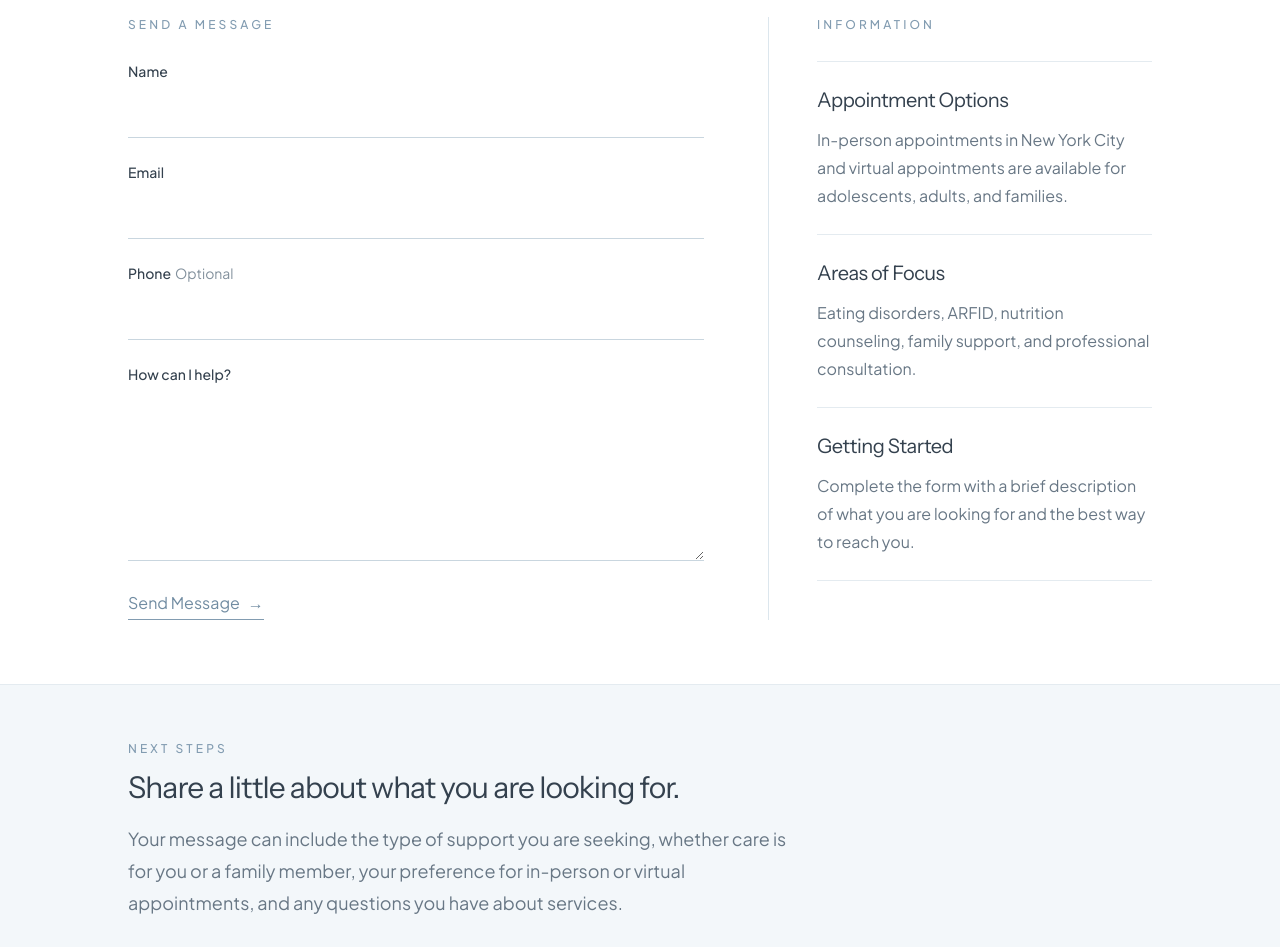
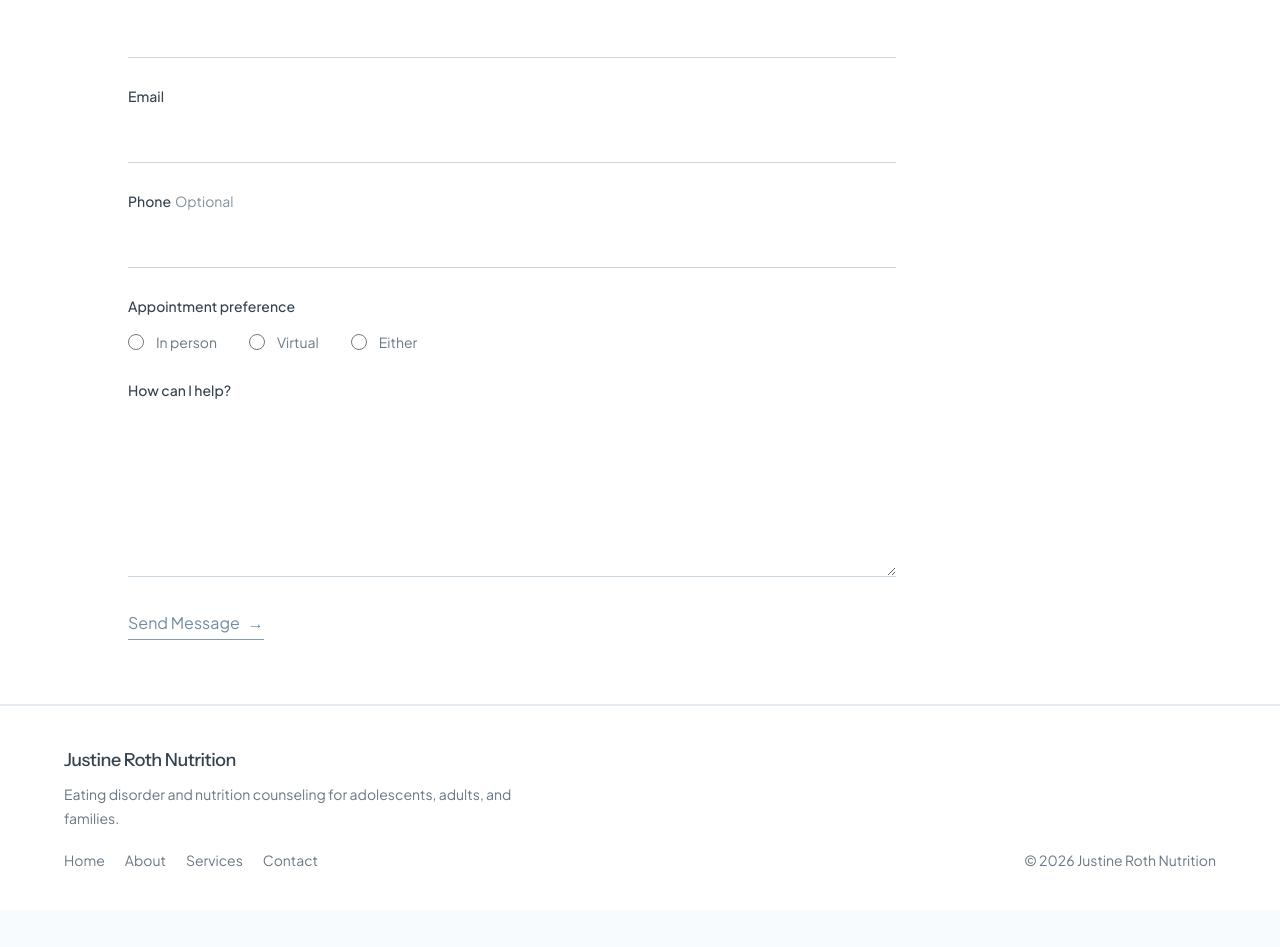
Before and after one commit to justinerothrd/justine-roth-nutrition, a Next.js app: page /contact in a window 1280 px wide. Shown: the part 465-1412 px from the top of the page. After the commit the page ends 1375 px from the top, so only its background shows below. Built offline with nearby package versions, Linux system fonts and the light colour scheme.

Commit message:
Update page.tsx

```diff
--- a/app/contact/page.tsx
+++ b/app/contact/page.tsx
@@ -1,10 +1,9 @@
 export default function ContactPage() {
   return (
     <main className="min-h-screen bg-white text-[#34414E]">
-      {/* Intro */}
+      {/* Heading */}
       <section className="border-b border-[#E4EBF0] px-6 py-12 md:py-16">
         <div className="mx-auto max-w-5xl">
-          <div className="max-w-3xl">
           <p className="text-xs font-medium uppercase tracking-[0.26em] text-[#829CB1]">
             Contact
           </p>
@@ -13,25 +12,18 @@ export default function ContactPage() {
             Get in touch.
           </h1>
 
-            <p className="mt-6 text-lg leading-8 text-[#687785]">
-              Reach out to learn more about nutrition counseling, eating
-              disorder support, ARFID, family support, or professional
-              consultation. Appointments are available both in person in New
-              York City and virtually.
+          <p className="mt-5 max-w-2xl text-lg leading-8 text-[#687785]">
+            In-person appointments in New York City and virtual appointments
+            are available.
           </p>
-          </div>
         </div>
       </section>
 
-      {/* Form and information */}
+      {/* Contact form */}
       <section className="border-b border-[#E4EBF0] px-6 py-14 md:py-16">
-        <div className="mx-auto grid max-w-5xl gap-12 md:grid-cols-[1.2fr_0.8fr] md:gap-16">
-          <div>
-            <p className="text-xs font-medium uppercase tracking-[0.26em] text-[#829CB1]">
-              Send a Message
-            </p>
-
-            <form className="mt-7 space-y-6">
+        <div className="mx-auto max-w-5xl">
+          <div className="max-w-3xl">
+            <form className="space-y-7">
               <div>
                 <label
                   htmlFor="name"
@@ -45,7 +37,8 @@ export default function ContactPage() {
                   name="name"
                   type="text"
                   autoComplete="name"
-                  className="w-full border-0 border-b border-[#C9D6DF] bg-transparent px-0 py-3 text-[#34414E] outline-none transition-colors placeholder:text-[#9AA6B1] focus:border-[#829CB1]"
+                  required
+                  className="w-full border-0 border-b border-[#C9D6DF] bg-transparent px-0 py-3 text-[#34414E] outline-none transition-colors focus:border-[#829CB1]"
                 />
               </div>
 
@@ -62,7 +55,8 @@ export default function ContactPage() {
                   name="email"
                   type="email"
                   autoComplete="email"
-                  className="w-full border-0 border-b border-[#C9D6DF] bg-transparent px-0 py-3 text-[#34414E] outline-none transition-colors placeholder:text-[#9AA6B1] focus:border-[#829CB1]"
+                  required
+                  className="w-full border-0 border-b border-[#C9D6DF] bg-transparent px-0 py-3 text-[#34414E] outline-none transition-colors focus:border-[#829CB1]"
                 />
               </div>
 
@@ -82,9 +76,47 @@ export default function ContactPage() {
                   name="phone"
                   type="tel"
                   autoComplete="tel"
-                  className="w-full border-0 border-b border-[#C9D6DF] bg-transparent px-0 py-3 text-[#34414E] outline-none transition-colors placeholder:text-[#9AA6B1] focus:border-[#829CB1]"
+                  className="w-full border-0 border-b border-[#C9D6DF] bg-transparent px-0 py-3 text-[#34414E] outline-none transition-colors focus:border-[#829CB1]"
                 />
               </div>
+
+              <fieldset>
+                <legend className="mb-4 text-sm font-medium text-[#34414E]">
+                  Appointment preference
+                </legend>
+
+                <div className="flex flex-wrap gap-x-8 gap-y-4 text-sm text-[#687785]">
+                  <label className="flex items-center gap-3">
+                    <input
+                      type="radio"
+                      name="appointmentPreference"
+                      value="in-person"
+                      className="h-4 w-4 accent-[#829CB1]"
+                    />
+                    In person
+                  </label>
+
+                  <label className="flex items-center gap-3">
+                    <input
+                      type="radio"
+                      name="appointmentPreference"
+                      value="virtual"
+                      className="h-4 w-4 accent-[#829CB1]"
+                    />
+                    Virtual
+                  </label>
+
+                  <label className="flex items-center gap-3">
+                    <input
+                      type="radio"
+                      name="appointmentPreference"
+                      value="either"
+                      className="h-4 w-4 accent-[#829CB1]"
+                    />
+                    Either
+                  </label>
+                </div>
+              </fieldset>
 
               <div>
                 <label
@@ -98,7 +130,8 @@ export default function ContactPage() {
                   id="message"
                   name="message"
                   rows={6}
-                  className="w-full resize-y border-0 border-b border-[#C9D6DF] bg-transparent px-0 py-3 text-[#34414E] outline-none transition-colors placeholder:text-[#9AA6B1] focus:border-[#829CB1]"
+                  required
+                  className="w-full resize-y border-0 border-b border-[#C9D6DF] bg-transparent px-0 py-3 text-[#34414E] outline-none transition-colors focus:border-[#829CB1]"
                 />
               </div>
 
@@ -111,68 +144,6 @@ export default function ContactPage() {
               </button>
             </form>
           </div>
-
-          <aside className="border-t border-[#DCE6ED] pt-8 md:border-l md:border-t-0 md:pl-12 md:pt-0">
-            <p className="text-xs font-medium uppercase tracking-[0.26em] text-[#829CB1]">
-              Information
-            </p>
-
-            <div className="mt-7 divide-y divide-[#E4EBF0] border-y border-[#E4EBF0]">
-              <div className="py-6">
-                <h2 className="font-heading text-xl font-normal tracking-[-0.025em]">
-                  Appointment Options
-                </h2>
-
-                <p className="mt-3 leading-7 text-[#687785]">
-                  In-person appointments in New York City and virtual
-                  appointments are available for adolescents, adults, and
-                  families.
-                </p>
-              </div>
-
-              <div className="py-6">
-                <h2 className="font-heading text-xl font-normal tracking-[-0.025em]">
-                  Areas of Focus
-                </h2>
-
-                <p className="mt-3 leading-7 text-[#687785]">
-                  Eating disorders, ARFID, nutrition counseling, family
-                  support, and professional consultation.
-                </p>
-              </div>
-
-              <div className="py-6">
-                <h2 className="font-heading text-xl font-normal tracking-[-0.025em]">
-                  Getting Started
-                </h2>
-
-                <p className="mt-3 leading-7 text-[#687785]">
-                  Complete the form with a brief description of what you are
-                  looking for and the best way to reach you.
-                </p>
-              </div>
-            </div>
-          </aside>
-        </div>
-      </section>
-
-      {/* Closing */}
-      <section className="border-b border-[#DCE6ED] bg-[#F3F7FA] px-6 py-12 md:py-14">
-        <div className="mx-auto max-w-5xl">
-          <p className="text-xs font-medium uppercase tracking-[0.26em] text-[#829CB1]">
-            Next Steps
-          </p>
-
-          <h2 className="font-heading mt-3 max-w-2xl text-3xl font-normal leading-tight tracking-[-0.03em]">
-            Share a little about what you are looking for.
-          </h2>
-
-          <p className="mt-4 max-w-2xl text-lg leading-8 text-[#687785]">
-            Your message can include the type of support you are seeking,
-            whether care is for you or a family member, your preference for
-            in-person or virtual appointments, and any questions you have about
-            services.
-          </p>
         </div>
       </section>
     </main>
```
Lines whose indentation alone changed are shown as unchanged.
